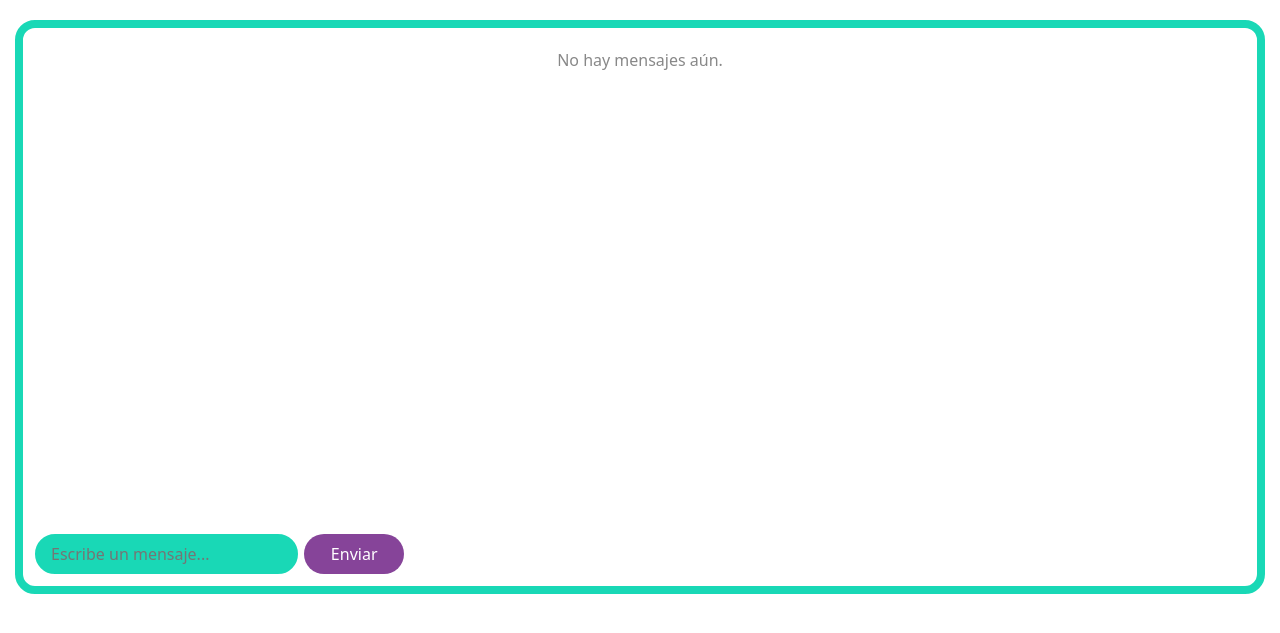
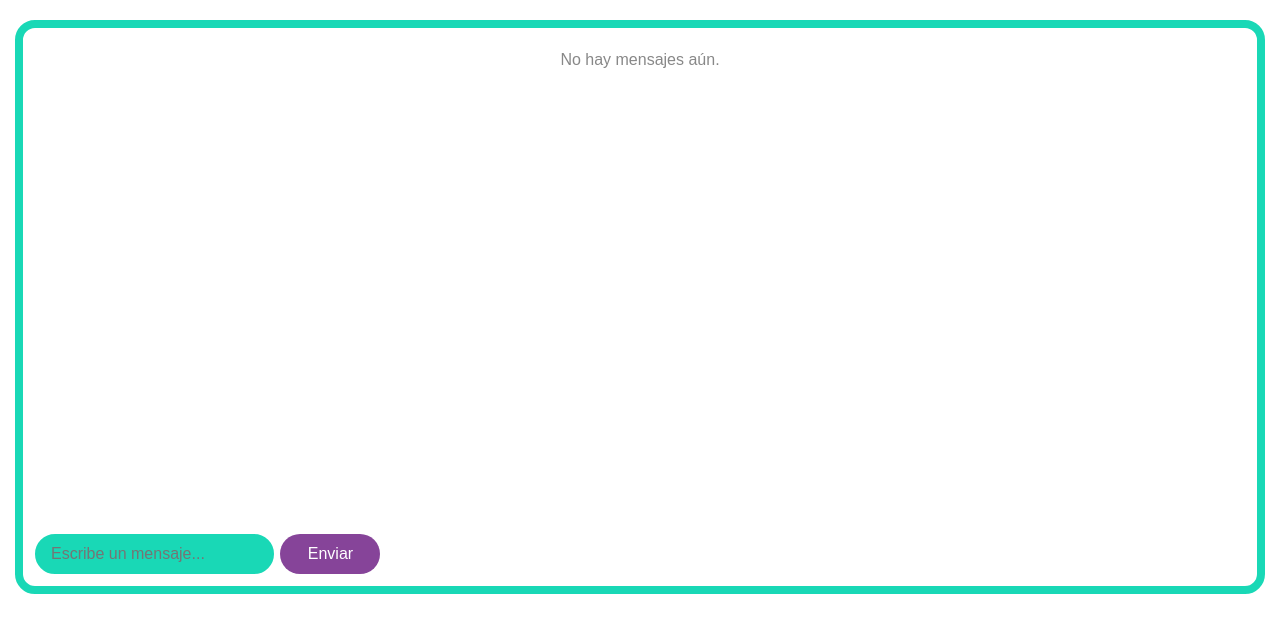
Before and after one commit to andrawiP801/seren-aiO, a Django app: page /foro/ in a window 1280 px wide. Shown: the part 70-703 px from the top of the page. Run offline with Django 5.2, Linux system fonts and the light colour scheme; the visitor is signed in with stand-in values (Sample User, id 1); data that the repository does not hold is empty; some libraries are stand-ins or nearby versions.

Commit message:
estilos foro

```diff
--- a/static/css/chat.css
+++ b/static/css/chat.css
@@ -17,6 +17,7 @@
     overflow-y: auto;
     background-color: transparent; /* Corrected to 'transparent' instead of 'none' */
     border-radius: 15px;
+    font-family: 'Montaser Arabic', sans-serif;
     padding: 10px;
     margin: 10px;
 }
@@ -36,6 +37,7 @@
     background-color: #BBF6DB;
     text-align: left; /* Align text left for other users */
     float: left; /* Float left */
+    font-family: 'Montaser Arabic', sans-serif;
     max-width: 60%; /* Limit width to prevent full width stretching */
 }
 
@@ -44,6 +46,7 @@
     background-color: #d6b7f9; /* Color for user messages */
     text-align: right; /* Align text right for the user */
     float: right; /* Float right */
+    font-family: 'Montaser Arabic', sans-serif;
     max-width: 60%; /* Limit width to prevent full width stretching */
 }
 
@@ -55,7 +58,8 @@
 .message-input {
     display: flex;
     padding: 10px;
-    align-items: center;  /* Ensure alignment of elements inside this div */
+    align-items: center;        /* Ensure alignment of elements inside this div */
+    font-family: 'Montaser Arabic', sans-serif;
     gap: 10px;            /* Adds space between the input field and the send button */
 }
 
@@ -65,12 +69,14 @@
     border-radius: 25px;
     padding: 8px 16px;
     background-color: #19D8B6;
+    gap: 10px;
 }
 
 .send-button {
     min-width: 100px;    /* Ensures the send button has a reasonable width */
     padding: 8px 16px;
     background-color: #864499;
+    font-family: 'Montaser Arabic', sans-serif;
     color: white;
     border-radius: 25px;
     border: none;        /* Removes border if present */
```
